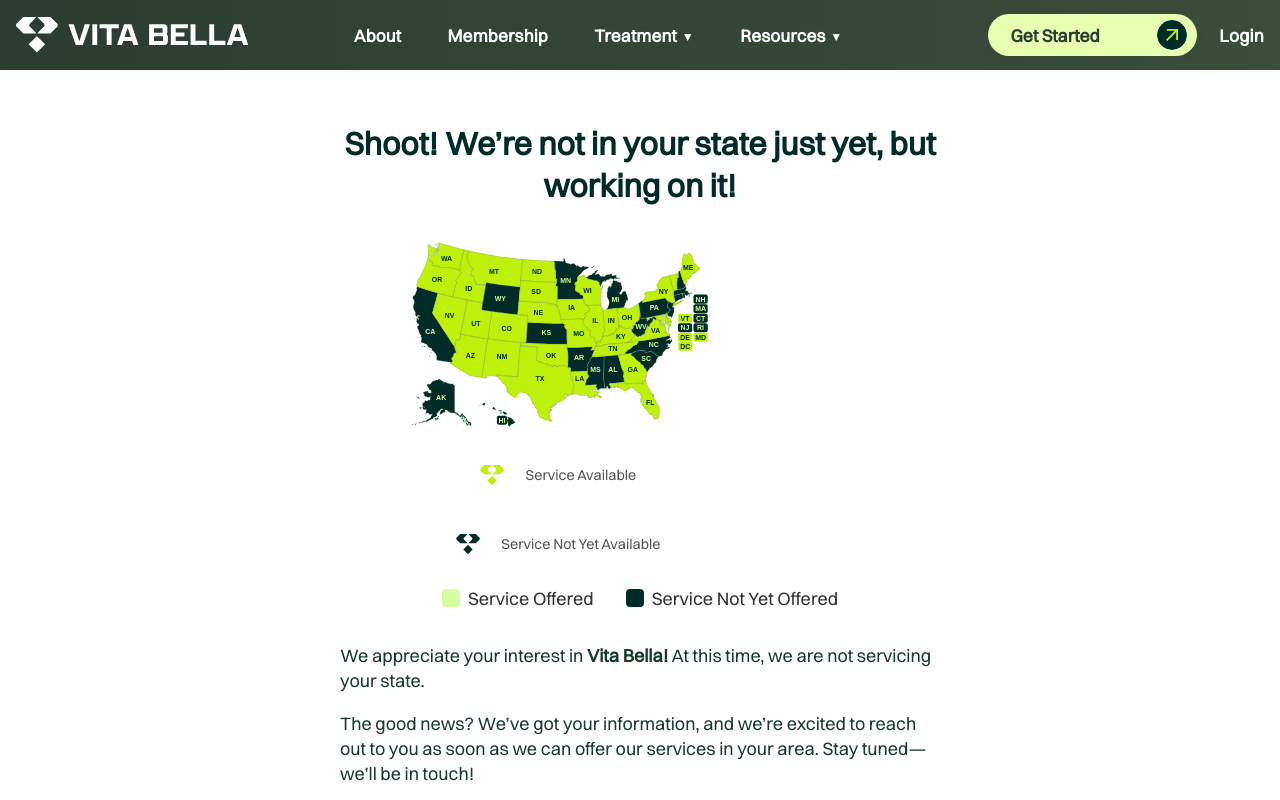
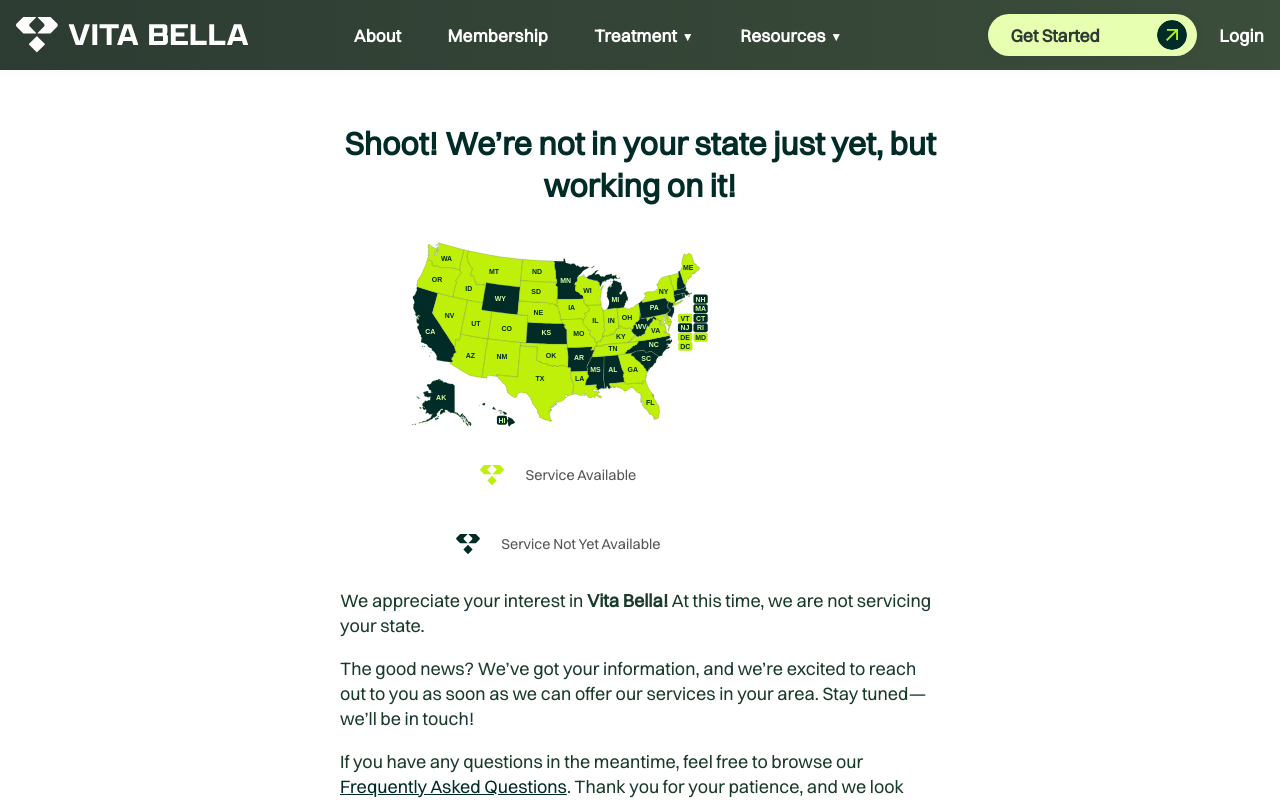
Before and after one commit to aribradshaw/VitaBella, a Next.js app in the folder vitabella/: page /postform in a window 1280 px wide. Shown: the top 800 px of the page. Built offline with nearby package versions, Linux system fonts and the light colour scheme.

Commit message:
Postform 2

```diff
--- a/vitabella/src/app/postform/page.tsx
+++ b/vitabella/src/app/postform/page.tsx
@@ -9,18 +9,8 @@ export default function Page() {
       <h1 style={{ fontWeight: 600, fontSize: "2rem", marginBottom: 16 }}>
         Shoot! We’re not in your state just yet, but working on it!
       </h1>
-      <div style={{ margin: "0 auto 24px", maxWidth: 480 }}>
-        <StatesMap />
-      </div>
-      <div style={{ display: "flex", justifyContent: "center", gap: 32, marginBottom: 16, fontSize: 18 }}>
-        <div style={{ display: "flex", alignItems: "center", gap: 8 }}>
-          <span style={{ display: "inline-block", width: 18, height: 18, background: "var(--e-global-color-lightgreen)", borderRadius: 4 }} />
-          <span>Service Offered</span>
-        </div>
-        <div style={{ display: "flex", alignItems: "center", gap: 8 }}>
-          <span style={{ display: "inline-block", width: 18, height: 18, background: "var(--e-global-color-dark-green)", borderRadius: 4 }} />
-          <span>Service Not Yet Offered</span>
-        </div>
+      <div style={{ width: "100%", margin: "0 auto 24px", maxWidth: 480 }}>
+        <StatesMap style={{ width: "100%", height: "auto" }} />
       </div>
       <div style={{ margin: "32px 0 24px", fontSize: 18, color: "#1a3b2a", textAlign: "left" }}>
         <p style={{ marginBottom: 16 }}>
@@ -31,7 +21,7 @@ export default function Page() {
         </p>
         <p style={{ marginBottom: 16 }}>
           If you have any questions in the meantime, feel free to browse our{' '}
-          <Link href="/faq" style={{ color: "var(--e-global-color-lightgreen)", textDecoration: "underline" }}>Frequently Asked Questions</Link>.
+          <Link href="/faq" style={{ color: "var(--e-global-color-dark-green)", textDecoration: "underline" }}>Frequently Asked Questions</Link>.
           Thank you for your patience, and we look forward to connecting with you soon!
         </p>
       </div>
@@ -39,6 +29,14 @@ export default function Page() {
         <VitaBellaButton
           label="Return Home"
           href="/"
+          bg="var(--e-global-color-lightgreen)"
+              bgHover="var(--e-global-color-green)"
+              text="var(--e-global-color-dark-green)"
+              textHover="var(--e-global-color-dark-green)"
+              arrowCircleColor="var(--e-global-color-dark-green)"
+              arrowCircleColorHover="var(--e-global-color-dark-green)"
+              arrowPathColor="var(--e-global-color-lightgreen)"
+              arrowPathColorHover="var(--e-global-color-green)"
           style={{ minWidth: 160, fontSize: 18 }}
         />
       </div>
```
